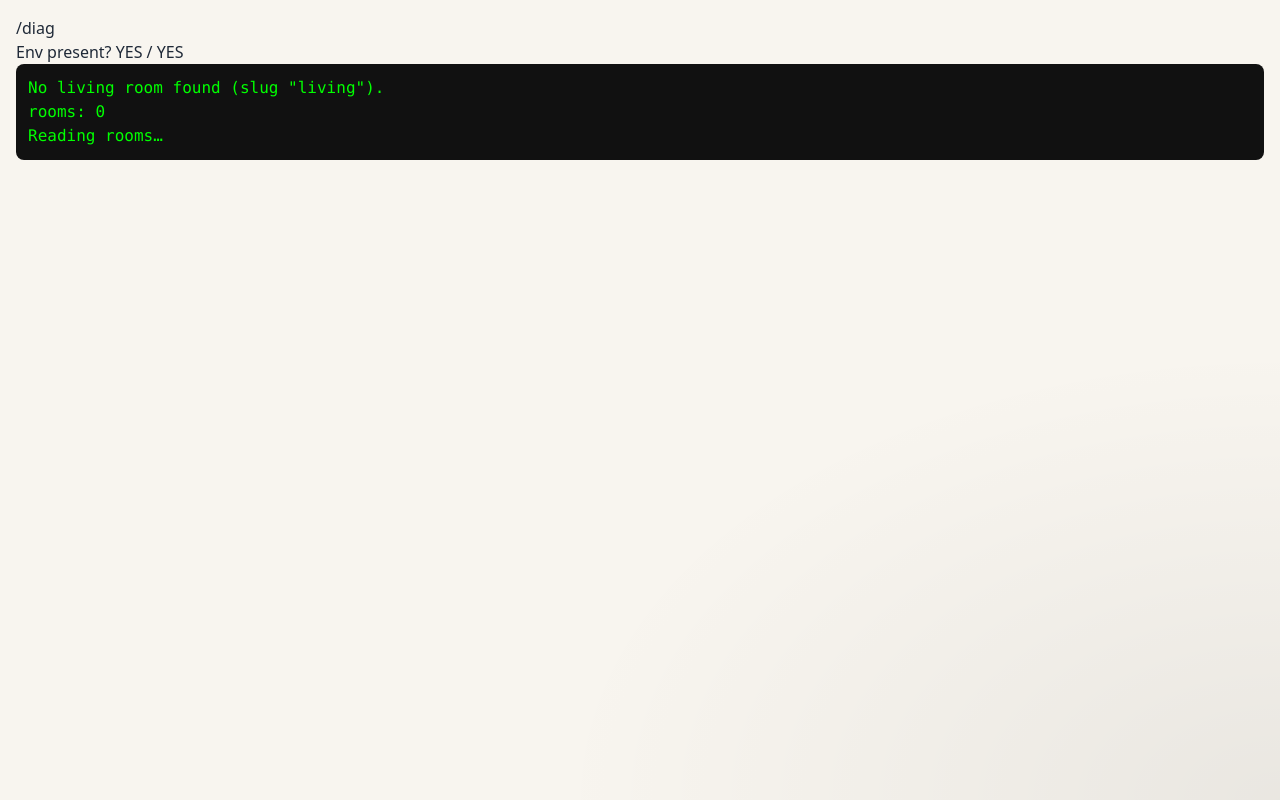
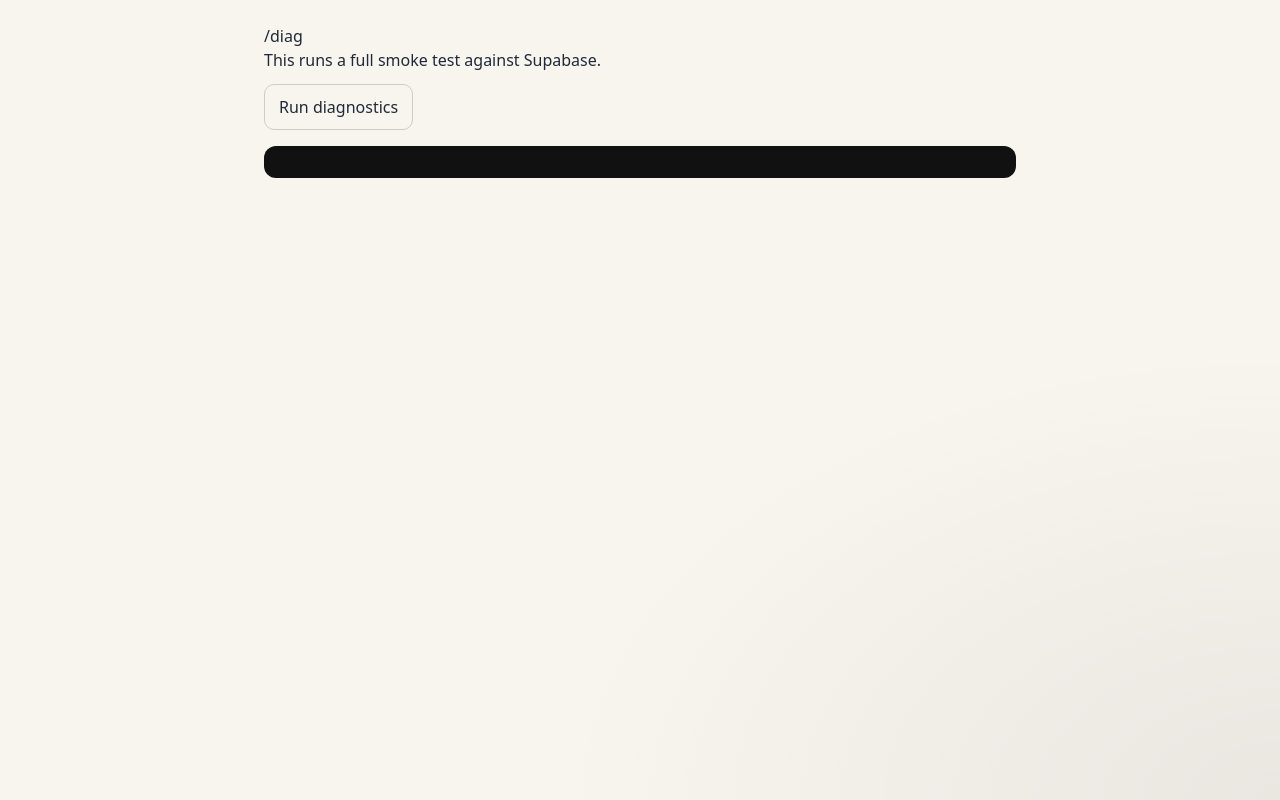
Before and after one commit to dus10-sudo/Nouk-V2, a Next.js app: page /diag in a window 1280 px wide. Built offline with nearby package versions, Linux system fonts and the light colour scheme; no server answers; the database is empty.

Commit message:
Update page.tsx

```diff
--- a/src/app/diag/page.tsx
+++ b/src/app/diag/page.tsx
@@ -1,45 +1,81 @@
 // src/app/diag/page.tsx
 'use client';
-import { useEffect, useState } from 'react';
-import { listRooms, listThreads, listMessages, createThread, addMessage } from '@/lib/supabase';
+
+import { useState } from 'react';
+import {
+  listRooms,
+  listThreads,
+  listMessages,
+  createThread,
+  addMessage,
+} from '@/lib/supabase';
 
 export default function Diag() {
   const [log, setLog] = useState<string[]>([]);
-  const push = (m: string) => setLog((x) => [m, ...x]);
+  const push = (m: string) => setLog((prev) => [...prev, m]);
 
-  useEffect(() => {
-    (async () => {
-      try {
-        push('Reading rooms…');
-        const rooms = await listRooms();
-        push(`rooms: ${rooms.length}`);
-        const living = rooms.find(r => r.slug === 'living');
-        if (!living) {
-          push('No living room found (slug "living").');
-          return;
-        }
-        push('Creating test thread…');
-        const tid = await createThread('living', 'Diag thread');
-        push(`thread id: ${tid}`);
-        push('Posting test message…');
-        await addMessage(tid, 'Hello from /diag');
-        push('Reading messages…');
-        const msgs = await listMessages(tid);
-        push(`messages: ${msgs.length}`);
-        push('OK ✅');
-      } catch (e: any) {
-        push(`ERR: ${e?.message ?? String(e)}`);
-      }
-    })();
-  }, []);
+  const run = async () => {
+    setLog([]);
+    try {
+      push('Fetching rooms…');
+      const rooms = await listRooms();
+      const slugs = rooms.map((r) => r.slug).join(', ') || '(none)';
+      push(`rooms: ${slugs}`);
+
+      const roomSlug = rooms[0]?.slug || 'living';
+
+      push(`Creating test thread in ${roomSlug}…`);
+      const threadId = await createThread({
+        roomSlug,
+        title: 'Diag thread',
+        link_url: null,
+      });
+      push(`thread id: ${threadId}`);
+
+      push('Posting test message…');
+      await addMessage({ threadId, body: 'Hello from /diag' });
+      push('Message posted.');
+
+      push('Fetching messages…');
+      const msgs = await listMessages(threadId);
+      push(`messages: ${msgs.length}`);
+
+      push('Fetching threads for room…');
+      const threads = await listThreads(roomSlug);
+      push(`threads: ${threads.length}`);
+    } catch (e: any) {
+      push('ERROR: ' + (e?.message ?? String(e)));
+    }
+  };
 
   return (
-    <div style={{ padding: 16, fontFamily: 'system-ui, sans-serif' }}>
+    <main style={{ padding: 24, maxWidth: 800, margin: '0 auto' }}>
       <h1>/diag</h1>
-      <p>Env present? {process.env.NEXT_PUBLIC_SUPABASE_URL ? 'YES' : 'NO'} / {process.env.NEXT_PUBLIC_SUPABASE_ANON_KEY ? 'YES' : 'NO'}</p>
-      <pre style={{ whiteSpace: 'pre-wrap', background: '#111', color: '#0f0', padding: 12, borderRadius: 8 }}>
+      <p>This runs a full smoke test against Supabase.</p>
+      <button
+        onClick={run}
+        style={{
+          padding: '10px 14px',
+          borderRadius: 10,
+          border: '1px solid #ccc',
+          cursor: 'pointer',
+          marginTop: 12,
+        }}
+      >
+        Run diagnostics
+      </button>
+      <pre
+        style={{
+          background: '#111',
+          color: '#eaeaea',
+          padding: 16,
+          marginTop: 16,
+          borderRadius: 12,
+          whiteSpace: 'pre-wrap',
+        }}
+      >
         {log.join('\n')}
       </pre>
-    </div>
+    </main>
   );
 }
```
